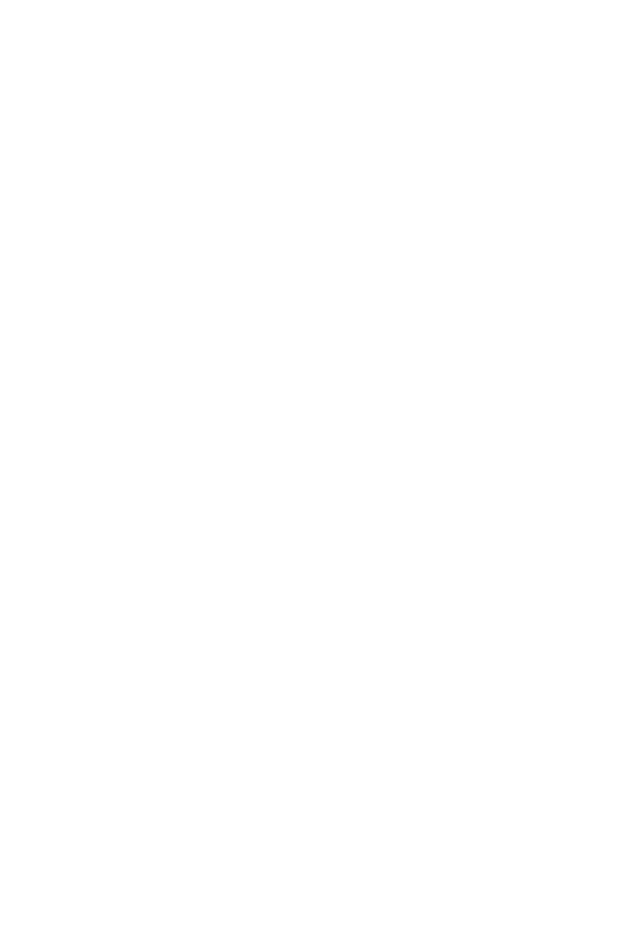
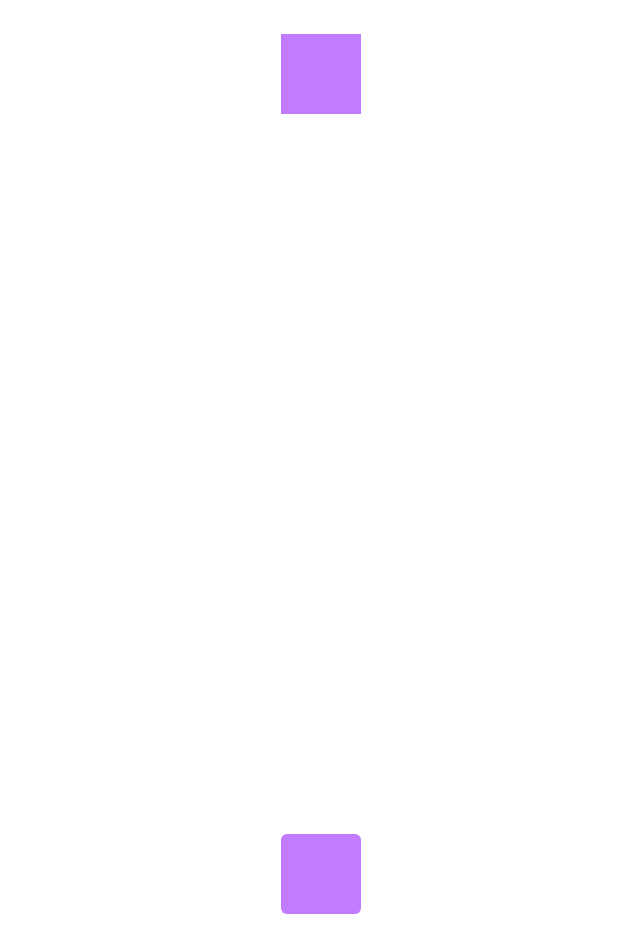
Before and after one commit to anishIA09/component-library, a Next.js app: page / in a window 1280 px wide. Shown: the part 326-1278 px from the top of the page, without its empty margins (319-959 px from the left). Before the commit the page ends 800 px from the top, so only its background shows below. Built offline with nearby package versions, Linux system fonts and the light colour scheme.

Commit message:
feat: create circle and square component

```diff
--- a/package.json
+++ b/package.json
@@ -10,6 +10,7 @@
   },
   "dependencies": {
     "clsx": "^2.1.1",
+    "motion": "^12.23.24",
     "next": "16.0.2",
     "react": "19.2.0",
     "react-dom": "19.2.0",
--- a/src/app/page.tsx
+++ b/src/app/page.tsx
@@ -1,7 +1,13 @@
+"use client";
+
+import { Circle } from "@/components/circle";
+import { Square } from "@/components/square";
+
 export default function Home() {
   return (
     <div className="min-h-screen">
-      <h1>Hello world</h1>
+      <Circle />
+      <Square />
     </div>
   );
 }
--- /dev/null
+++ b/src/components/circle.tsx
@@ -0,0 +1,25 @@
+import React from "react";
+import { ScreenWrapper } from "./common/screen-wrapper";
+import { motion } from "motion/react";
+
+export const Circle = () => {
+  return (
+    <ScreenWrapper>
+      <motion.div
+        animate={{
+          scale: [1, 1, 2, 2, 1],
+          rotate: [0, 0, 180, 180, 0],
+          borderRadius: ["0%", "0%", "50%", "50%", "0%"],
+        }}
+        transition={{
+          duration: 2,
+          ease: "easeInOut",
+          times: [0, 0.2, 0.5, 0.8, 1],
+          repeat: Infinity,
+          repeatDelay: 1,
+        }}
+        className="size-20 rounded-md bg-purple-400"
+      />
+    </ScreenWrapper>
+  );
+};
--- /dev/null
+++ b/src/components/square.tsx
@@ -0,0 +1,28 @@
+"use client";
+
+import { motion } from "motion/react";
+
+import React from "react";
+import { ScreenWrapper } from "./common/screen-wrapper";
+
+export const Square = () => {
+  return (
+    <ScreenWrapper>
+      <motion.div
+        whileHover={{
+          scale: [null, 1.1, 1.6],
+          transition: {
+            duration: 0.5,
+            times: [0, 0.6, 1],
+            ease: ["easeInOut", "easeOut"],
+          },
+        }}
+        transition={{
+          duration: 0.3,
+          ease: "easeOut",
+        }}
+        className="size-20 rounded-md bg-purple-400"
+      />
+    </ScreenWrapper>
+  );
+};
```
Also changed, not shown: 1 other file (tests, documents, lock files or other folders).
